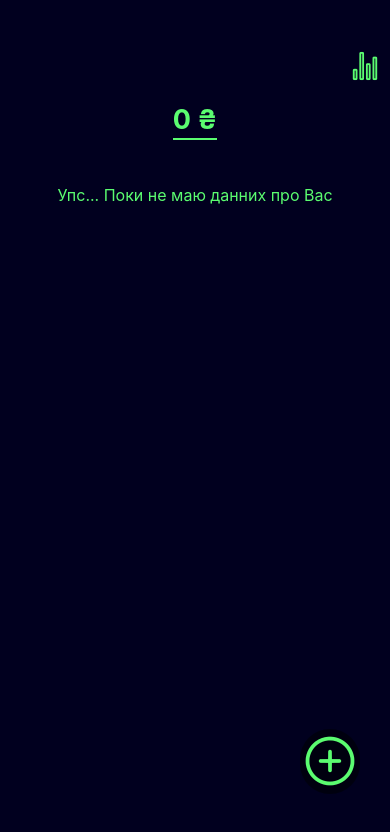
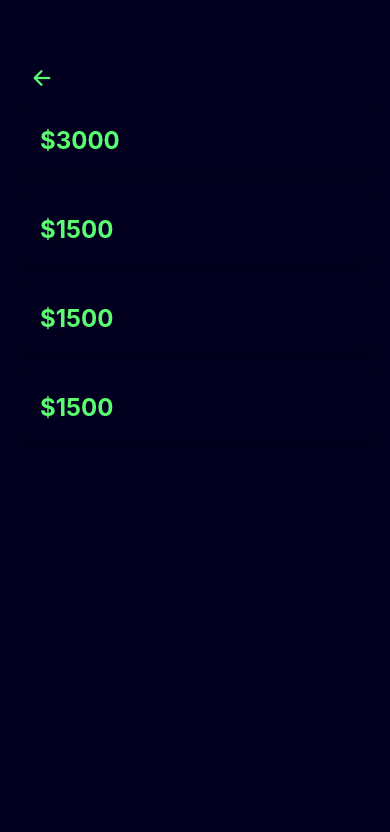
Before and after one commit to illia-kyselov/FinTracker, a React Native app: screen /Analytics in a window 390 px wide. Shown: the top 832 px of the page. Built offline with nearby package versions, Linux system fonts and the light colour scheme.

Commit message:
added new chart page

```diff
--- a/App.tsx
+++ b/App.tsx
@@ -4,8 +4,10 @@ import { createStackNavigator } from '@react-navigation/stack';
 import { Provider } from 'react-redux';
 import { PersistGate } from 'redux-persist/integration/react';
 import { store, persistor } from './src/store/store';
+
 import HomeScreen from './src/screens/HomeScreen';
 import AddExpenseScreen from './src/screens/AddExpenseScreen';
+import AnalyticsScreen from './src/screens/AnalyticsScreen';
 
 const Stack = createStackNavigator();
 
@@ -17,6 +19,7 @@ export default function App() {
                     <Stack.Navigator screenOptions={{ headerShown: false }}>
                         <Stack.Screen name="Home" component={HomeScreen} />
                         <Stack.Screen name="AddExpense" component={AddExpenseScreen} />
+                        <Stack.Screen name="Analytics" component={AnalyticsScreen} />
                     </Stack.Navigator>
                 </NavigationContainer>
             </PersistGate>
--- a/src/components/MainHeader.tsx
+++ b/src/components/MainHeader.tsx
@@ -1,14 +1,18 @@
 import React from 'react';
 import { View, TouchableOpacity, StyleSheet } from 'react-native';
 import Ionicons from 'react-native-vector-icons/Ionicons';
-import { Colors, MarginBottom, MarginRight, } from '../styles/tokens';
+import { Colors, MarginBottom, MarginRight } from '../styles/tokens';
 import { useNavigation } from '@react-navigation/native';
 import { StackNavigationProp } from '@react-navigation/stack';
 import { RootStackParamList } from '../types/types';
 
+type HomeScreenNavigationProp = StackNavigationProp<RootStackParamList, 'Analytics'>;
+
 const MainHeader: React.FC = () => {
+    const navigation = useNavigation<HomeScreenNavigationProp>();
+
     const handleStatsPress = () => {
-        console.log('Stats icon pressed');
+        navigation.navigate('Analytics');
     };
 
     return (
--- a/src/components/BackButtonHeader.tsx
+++ b/src/components/UI/BackButtonHeader.tsx
@@ -1,14 +1,14 @@
 import React from 'react';
 import { View, TouchableOpacity, StyleSheet } from 'react-native';
 import Icon from 'react-native-vector-icons/Ionicons';
-import { Colors, PaddingHorizontal, PaddingVertical } from '../styles/tokens';
 import { useNavigation } from '@react-navigation/native';
 import { StackNavigationProp } from '@react-navigation/stack';
-import { RootStackParamList } from '../types/types';
+import { PaddingVertical, PaddingHorizontal, Colors } from '../../styles/tokens';
+import { RootStackParamList } from '../../types/types';
 
 type AddExpenseScreenNavigationProp = StackNavigationProp<RootStackParamList, 'AddExpense'>;
 
-const BackButtonHeader : React.FC = () => {
+const BackButtonHeader: React.FC = () => {
     const navigation = useNavigation<AddExpenseScreenNavigationProp>();
 
     const onBackPress = () => {
@@ -18,7 +18,7 @@ const BackButtonHeader : React.FC = () => {
     return (
         <View style={styles.header}>
             <TouchableOpacity onPress={onBackPress}>
-                <Icon name="arrow-back-outline" size={30} color={Colors.greenText} />
+                <Icon name="arrow-back-outline" size={24} color={Colors.greenText} />
             </TouchableOpacity>
             <View style={{ width: 24 }} />
         </View>
@@ -35,4 +35,4 @@ const styles = StyleSheet.create({
     },
 });
 
-export default BackButtonHeader ;
+export default BackButtonHeader;
--- a/src/screens/AddExpenseScreen.tsx
+++ b/src/screens/AddExpenseScreen.tsx
@@ -1,15 +1,11 @@
 import React, { useState } from 'react';
 import { View, StyleSheet } from 'react-native';
 import { StackNavigationProp } from '@react-navigation/stack';
-import BackButtonHeader  from '../components/BackButtonHeader';
 import TabsButtons from '../components/TabsButtons';
 import ExpenseForm from '../components/ExpenseForm';
 import { Colors, Padding, PaddingTop } from '../styles/tokens';
-
-type RootStackParamList = {
-    Home: undefined;
-    AddExpense: undefined;
-};
+import { RootStackParamList } from '../types/types';
+import BackButtonHeader from '../components/UI/BackButtonHeader';
 
 type AddExpenseScreenNavigationProp = StackNavigationProp<RootStackParamList, 'AddExpense'>;
 
@@ -22,7 +18,7 @@ export default function AddExpenseScreen({ navigation }: Props) {
 
     return (
         <View style={styles.container}>
-            <BackButtonHeader  />
+            <BackButtonHeader />
             <TabsButtons type={type} setType={setType} />
             <ExpenseForm type={type} navigation={navigation} />
         </View>
--- /dev/null
+++ b/src/screens/AnalyticsScreen.tsx
@@ -0,0 +1,103 @@
+import React from 'react';
+import { View, StyleSheet, Text, TouchableOpacity, ScrollView } from 'react-native';
+import { useNavigation } from '@react-navigation/native';
+import { StackNavigationProp } from '@react-navigation/stack';
+import { RootStackParamList } from '../types/types';
+import { Colors, Padding, PaddingTop } from '../styles/tokens';
+import Ionicons from 'react-native-vector-icons/Ionicons';
+import BackButtonHeader from '../components/UI/BackButtonHeader';
+
+type AnalyticsScreenNavigationProp = StackNavigationProp<RootStackParamList, 'Analytics'>;
+
+const AnalyticsScreen: React.FC = () => {
+    const navigation = useNavigation<AnalyticsScreenNavigationProp>();
+
+    const handleBack = () => {
+        navigation.goBack();
+    };
+
+    return (
+        <View style={styles.container}>
+            <BackButtonHeader />
+
+            <ScrollView contentContainerStyle={styles.content}>
+                <View style={styles.statBlock}>
+                    <Text style={styles.statValue}>$3000</Text>
+                </View>
+
+                <View style={styles.statBlock}>
+                    <Text style={styles.statValue}>$1500</Text>
+                </View>
+
+                <View style={styles.statBlock}>
+                    <Text style={styles.statValue}>$1500</Text>
+                </View>
+
+                <View style={styles.chart}>
+                    <Text style={styles.statValue}>$1500</Text>
+                </View>
+            </ScrollView>
+        </View>
+    );
+};
+
+const styles = StyleSheet.create({
+    container: {
+        flex: 1,
+        backgroundColor: Colors.primary,
+        paddingTop: PaddingTop.pt50,
+        padding: Padding.p20,
+    },
+    header: {
+        flexDirection: 'row',
+        alignItems: 'center',
+        marginBottom: Padding.p20,
+    },
+    backButton: {
+        marginRight: Padding.p10,
+    },
+    headerTitle: {
+        fontSize: 24,
+        fontWeight: 'bold',
+        color: Colors.greenText,
+    },
+    content: {
+        paddingBottom: Padding.p20,
+    },
+    statBlock: {
+        marginBottom: Padding.p20,
+        padding: Padding.p20,
+        backgroundColor: Colors.primary,
+        borderRadius: 8,
+        shadowColor: '#000',
+        shadowOffset: { width: 0, height: 2 },
+        shadowOpacity: 0.1,
+        shadowRadius: 4,
+    },
+    statTitle: {
+        fontSize: 18,
+        color: Colors.greenText,
+        marginBottom: Padding.p10,
+    },
+    statValue: {
+        fontSize: 24,
+        fontWeight: 'bold',
+        color: Colors.greenText,
+    },
+    chart: {
+        padding: Padding.p20,
+        backgroundColor: Colors.primary,
+        borderRadius: 8,
+        shadowColor: '#000',
+        shadowOffset: { width: 0, height: 2 },
+        shadowOpacity: 0.1,
+        shadowRadius: 4,
+    },
+    chartTitle: {
+        fontSize: 18,
+        color: Colors.greenText,
+        marginBottom: Padding.p20,
+    },
+});
+
+export default AnalyticsScreen;
--- a/src/types/types.ts
+++ b/src/types/types.ts
@@ -3,6 +3,7 @@ import { StackNavigationProp } from "@react-navigation/stack";
 export type RootStackParamList = {
     Home: undefined;
     AddExpense: undefined;
+    Analytics: undefined;
 };
 
 export interface Expense {
```
